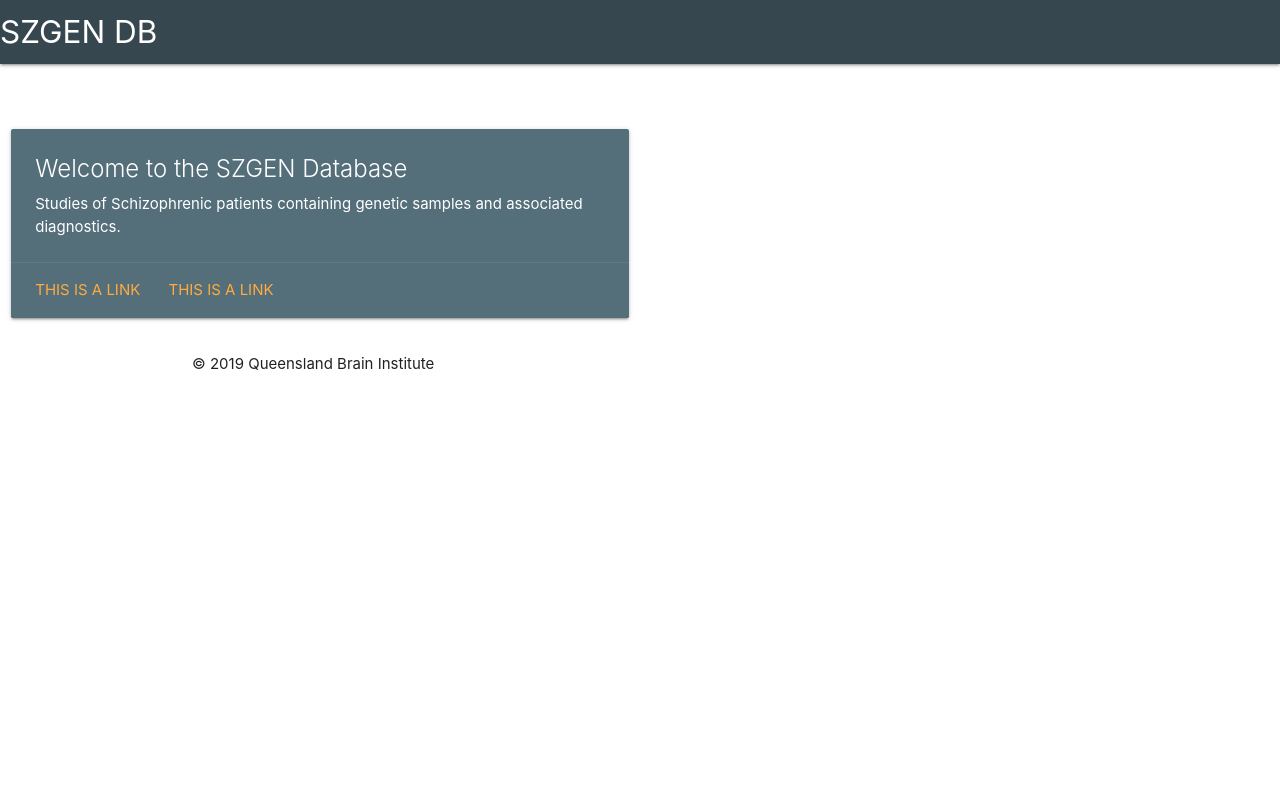
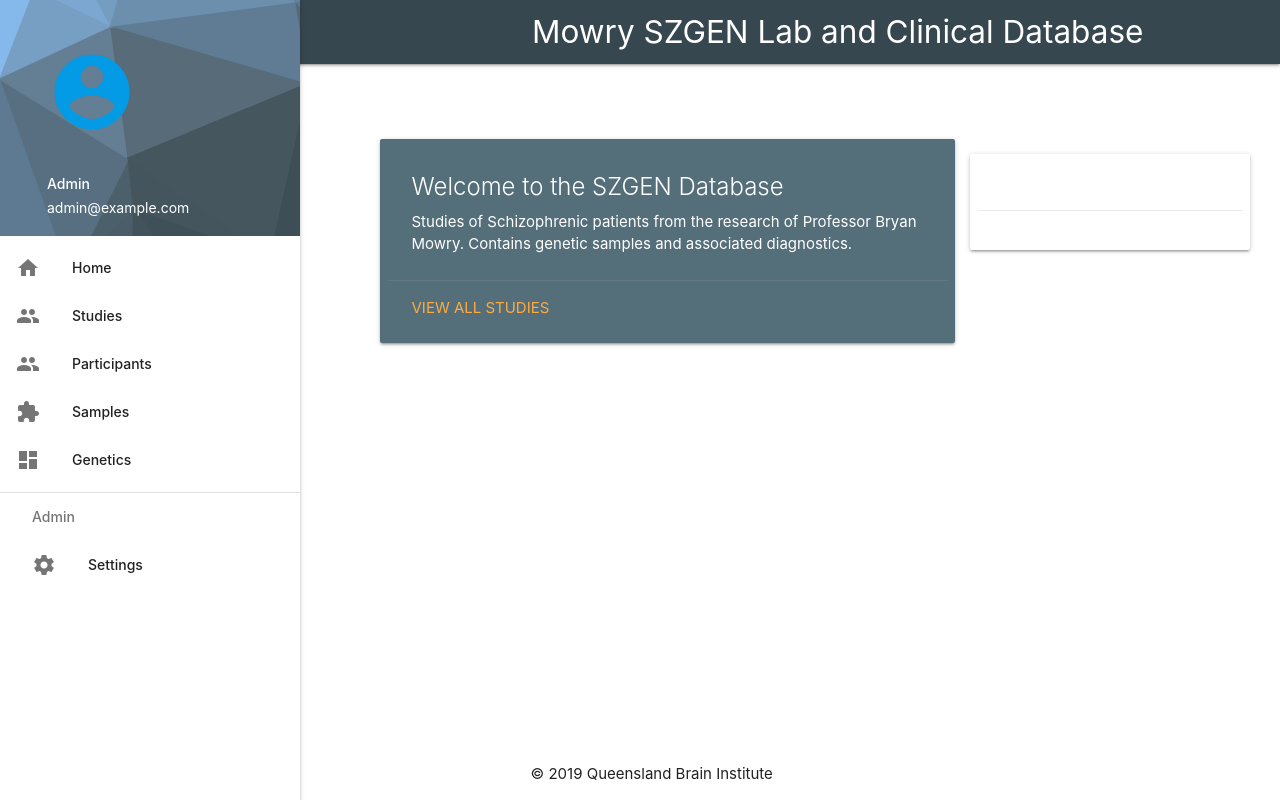
Before and after one commit to lizcw/SzGen, a Django app: page / in a window 1280 px wide. Run offline with Django 3.2, Linux system fonts and the light colour scheme; tables that the repository leaves empty hold one stand-in row (values such as "Sample post"); some libraries are stand-ins or nearby versions.

Commit message:
Basic layout fixed

```diff
--- a/SzGen/settings.py
+++ b/SzGen/settings.py
@@ -38,7 +38,8 @@
     'django.contrib.messages',
     'django.contrib.staticfiles',
     'rest_framework',
-    'szgenapp'
+    'fontawesome',
+    'szgenapp',
 ]
 
 MIDDLEWARE = [
--- a/szgenapp/static/css/main.css
+++ b/szgenapp/static/css/main.css
@@ -2,27 +2,68 @@
     background-color: #37474f;
 }
 
-.sidebar {
-    width:250px;
-    position: relative;
-    float: left;
+footer {
+    position: fixed;
+    bottom: 10px;
+    width: 100%;
+    padding: 5px 10px 5px 400px;
+}
+
+.content {
+    /*margin: 0 30px;*/
+    /*width: 100%;*/
 }
 
 .sidenav-header {
-background: url("/static/img/sidenav.svg") no-repeat center center;
-background-size: cover;
-margin-bottom: 0px;
-padding: 15px 0 0 15px;
+    background: url("/static/img/sidenav.svg") no-repeat center center;
+    background-size: cover;
+    margin-bottom: 0px;
+    padding: 15px 0 0 15px;
 }
 
-/*// FIX SIDENAV SPACING*/
-.side-nav li>a {
-  padding: 0 16px;
+
+.wrapper {
+    display: grid;
+    grid-gap: 1rem;
+    grid-template-columns: repeat(auto-fit, minmax(250px,1fr));
+    background-color: #fff;
+    color: #444;
+    padding: 2rem;
+    align-items: center;
+    align-content: stretch;
 }
-/*//FIX SIDEBAR DIVIDERS*/
-.side-nav .divider {
-  margin:0;
-  height:8px;
-  border-bottom:1px solid #e0e0e0;
-  background-color: transparent;
+
+.card {
+    padding: 0.5rem;
+    /*grid-column: span 2;*/
+
 }
+
+.title-card {
+    grid-column: span 2;
+    grid-row: span 2;
+}
+
+.fixed-action-btn {
+    position: relative;
+    float: right;
+}
+
+@media only screen and (min-width: 993px) {
+    .sidenav.sidenav-fixed {
+        -webkit-transform:translateX(105%);
+        transform: translateX(105%)
+    }
+
+    .content {
+        margin-left: 350px;
+        -webkit-transition: margin-left 2s;
+        transition: margin-left 2s;
+    }
+
+    .nav-wrapper {
+        padding-left: 400px;
+        -webkit-transition: padding-left 2s;
+        transition: padding-left 2s;
+    }
+}
--- a/templates/app/index.html
+++ b/templates/app/index.html
@@ -1,20 +1,47 @@
 {% extends "base.html" %}
 {% block content %}
-    <div class="left-panel">
-        <div class="row">
-            <div class="col s12 m6">
+    <section class="wrapper">
+            <div class="row title-card">
                 <div class="card blue-grey darken-1">
                     <div class="card-content white-text">
                         <span class="card-title">Welcome to the SZGEN Database</span>
-                        <p>Studies of Schizophrenic patients containing genetic samples and associated diagnostics.</p>
+                        <p>Studies of Schizophrenic patients from the research of Professor Bryan Mowry.  Contains genetic samples and associated diagnostics.</p>
                     </div>
                     <div class="card-action">
-                        <a href="#">This is a link</a>
-                        <a href="#">This is a link</a>
+                        <a href="#">View all Studies</a>
                     </div>
                 </div>
             </div>
-        </div>
-    </div>
+        {%  if studies %}
+            <ul class="card-list">
+            <li>
+                {%  for study in studies %}
+            <div class="card">
+                <div class="card-title"></div>
+                <div class="card-content"></div>
+                <div class="card-action"></div>
+            </div>
+            {%  endfor %}
+            </li>
+            </ul>
+
+        {% else %}
+            <div class="card">
+
+            <div class="card-content">
+                <span class="card-title">Studies</span>
+                <p>No studies found in the database</p>
+            </div>
+            <div class="card-action">
+                <div class="fixed-action-btn">
+                  <a class="btn-floating btn-large red" title="Add new study">
+                    <i class="large material-icons">add_circle</i>
+                  </a>
+                </div>
+            </div>
+            </div>
+        {% endif %}
+
+    </section>
 
 {% endblock %}
--- a/templates/base.html
+++ b/templates/base.html
@@ -1,5 +1,6 @@
 <!DOCTYPE html>
 {% load staticfiles %}
+{% load fontawesome %}
 <html lang="{{ LANGUAGE_CODE }}">
 <head>
     <meta charset="UTF-8">
@@ -14,6 +15,7 @@
     <link rel="stylesheet" type="text/css" href="https://cdn.datatables.net/1.10.19/css/jquery.dataTables.min.css"
           media="screen,projection">
     <link rel="stylesheet" href="{% static "css/main.css" %}"/>
+    {% fontawesome_stylesheet %}
     <!-- JQuery -->
     <script src="https://code.jquery.com/jquery-3.4.1.slim.min.js"
             integrity="sha256-pasqAKBDmFT4eHoN2ndd6lN370kFiGUFyTiUHWhU7k8="
@@ -24,48 +26,54 @@
     <title>Mowry SZGEN Lab and Clinical Database</title>
 </head>
 <body>
-
-<main>
-
 <nav class="dark-blue darken-1">
-    <div class="nav-wrapper">
+<div class="nav-wrapper ">
+    <div class="container">
+        <a href="#" class="brand-logo">Mowry SZGEN Lab and Clinical Database</a>
         <a href="#" data-target="slide-out" class="sidenav-trigger"><i class="material-icons">menu</i></a>
-        <a href="#" class="brand-logo">SZGEN DB</a>
 
     </div>
+</div>
 </nav>
-<div class="row breadcrumb">{% block breadcrumbs %}{% endblock %}</div>
- <ul id="slide-out" class="sidenav">
+<div id="side-panel">
+        <ul id="slide-out" class="sidenav sn-bg-4 sidenav-fixed">
             <li class="sidenav-header blue">
                 <div class="user-view">
-      <a href="#user"><i class="material-icons">account</i></a>
+                    <a href="#user"><i class="material-icons large">account_circle</i></a>
                     <a href="#name"><span class="white-text name">Admin</span></a>
                     <a href="#email"><span class="white-text email">admin@example.com</span></a>
-    </div></li>
+                </div>
+            </li>
             <li><a href="/" class="collapsible-header">Home<i class="material-icons">home</i></a></li>
             <li><a href="/studies/" class="collapsible-header">Studies<i class="material-icons">people</i></a></li>
-    <li><a href="/participants/" class="collapsible-header">Participants<i class="material-icons">people</i></a></li>
-    <li><a href="/samples/" class="collapsible-header">Samples<i class="material-icons">extension</i></a></li>
-     <li><a href="/genetics/" class="collapsible-header">Genetics<i class="material-icons">dashboard</i></a></li>
-    <li><div class="divider"></div></li>
+            <li><a href="/participants/" class="collapsible-header">Participants<i class="material-icons">people</i></a>
+            </li>
+            <li><a href="/samples/" class="collapsible-header">Samples<i class="material-icons">extension</i></a>
+            </li>
+            <li><a href="/genetics/" class="collapsible-header">Genetics<i class="material-icons">dashboard</i></a>
+            </li>
+            <li>
+                <div class="divider"></div>
+            </li>
             <li><a class="subheader">Admin</a></li>
             <li><a class="waves-effect" href="#">Settings<i class="material-icons">settings</i></a></li>
         </ul>
 
-
+    </div>
+<div class="breadcrumb">{% block breadcrumbs %}{% endblock %}</div>
 <div class="content">
-        {% block sidebar %}{% endblock %}
     {% block content %}{% endblock %}
 </div>
-</main>
+
 <footer class="footer-copyright">
     <div class="container">&copy; 2019 Queensland Brain Institute</div>
 </footer>
 <!-- Materialize JavaScript -->
 <script src="https://cdnjs.cloudflare.com/ajax/libs/materialize/1.0.0/js/materialize.min.js"></script>
 <script>
-    $(document).ready(function(){
+    $(document).ready(function () {
         $('.sidenav').sidenav();
+        $('.fixed-action-btn').floatingActionButton();
     });
 </script>
 </body>
```
Lines whose indentation alone changed are shown as unchanged.
